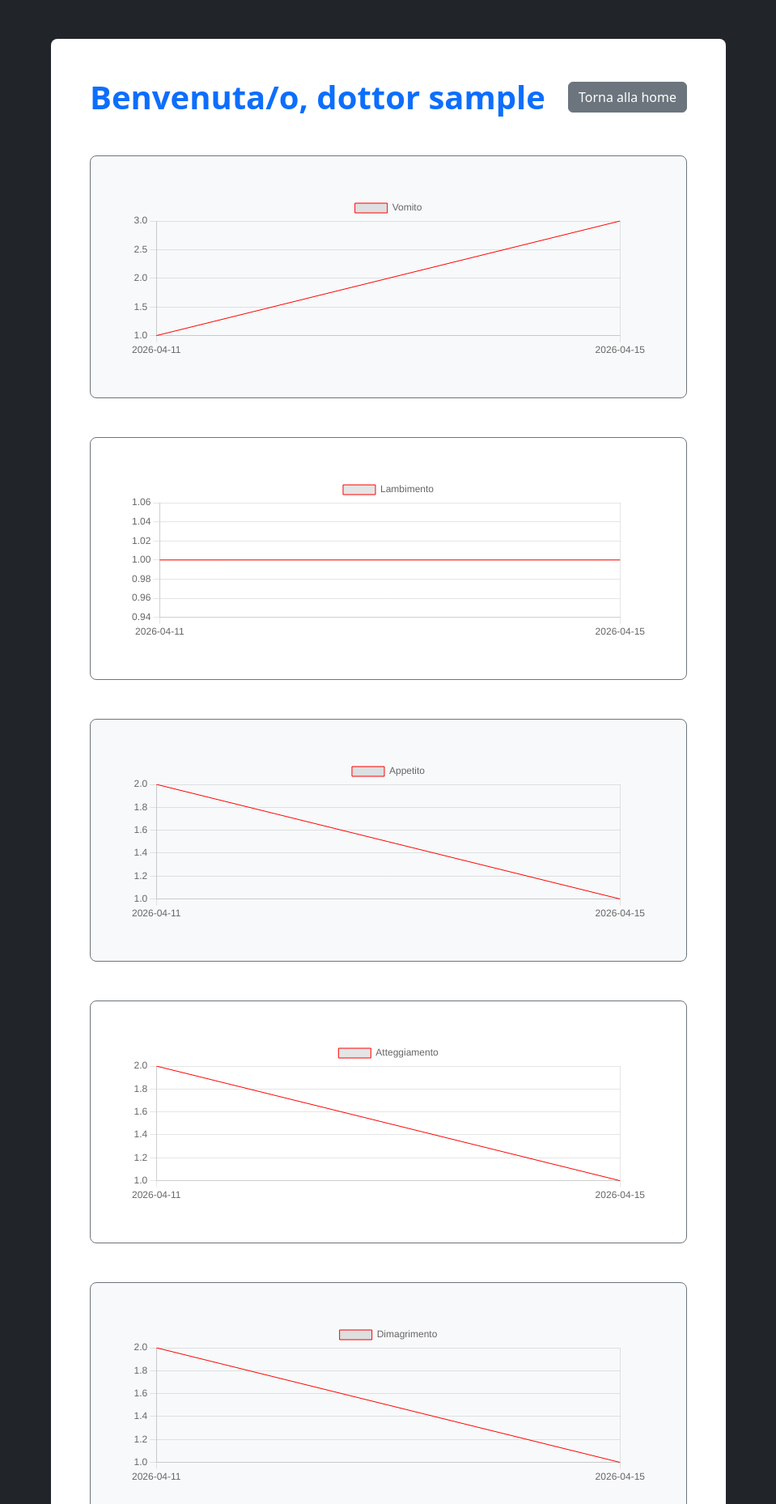
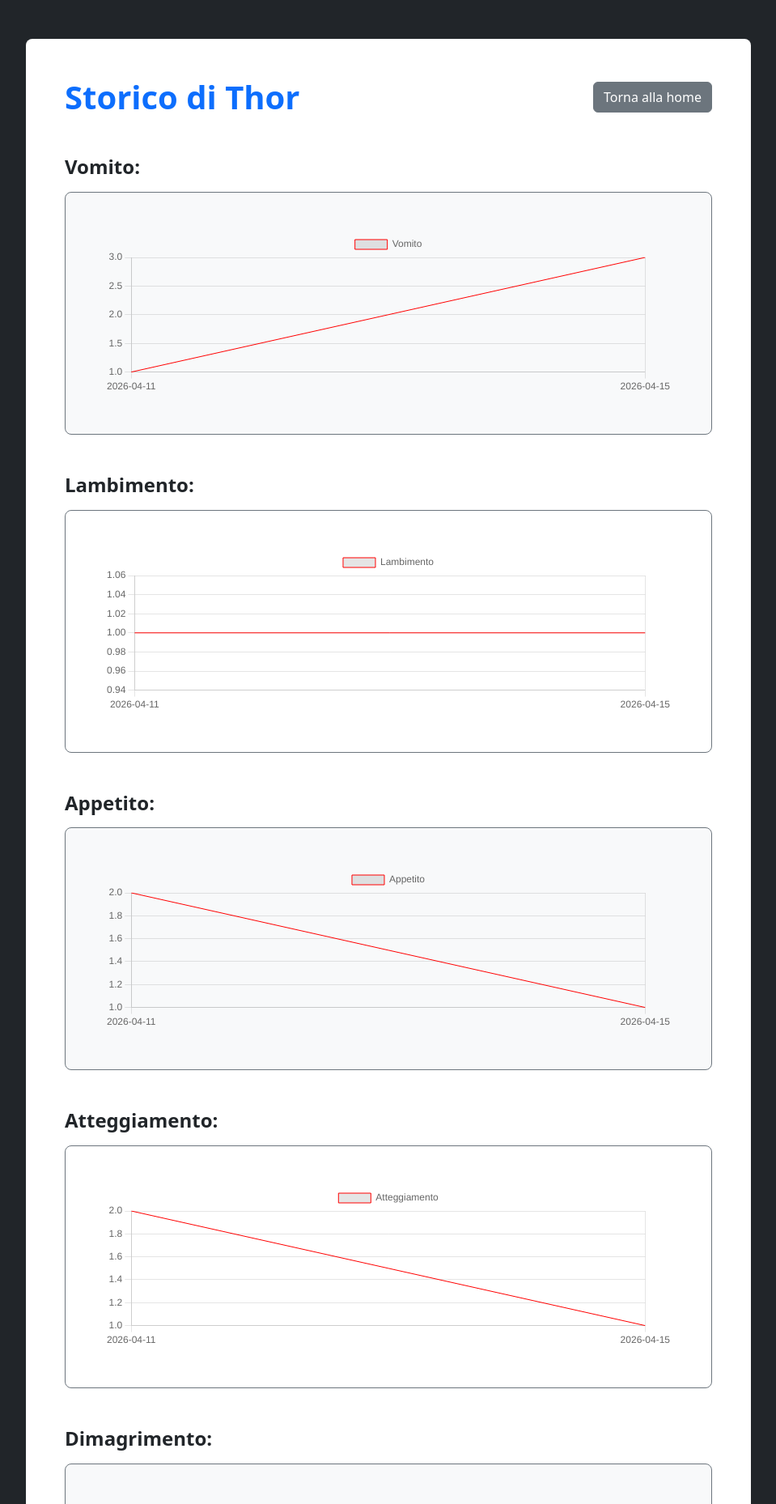
Before and after one commit to Ale-ya/veterinario, a PHP site: page /storico.php?id=1 in a window 1280 px wide. Shown: the top 1858 px of the page at 81% size, without its empty margins (160-1119 px from the left). Run offline with PHP 8.4, Linux system fonts and the light colour scheme; the visitor is signed in with stand-in values (Sample User, id 1); data comes from the database, SQL or seed files in the repository.

Commit message:
risistemazione ui

```diff
--- a/insert_animale.php
+++ b/insert_animale.php
@@ -95,7 +95,7 @@ if(isset($_SERVER["REQUEST_METHOD"]) && $_SERVER["REQUEST_METHOD"] == "POST"){
             //parte di codice presa da https://www.html.it/articoli/date-in-php-come-gestirle/
             $data_età_minima = date('Y-m-d', strtotime('-1 days'));
             $data_età_massima   = date('Y-m-d', strtotime('-25 year'));
-            echo " <input type='date' class='form-control' name='date' id='date' min='{$data_età_massima}' max='{$data_età_minima}'><br><br>";
+            echo " <input type='date' class='form-control' name='date' id='date' min='{$data_età_massima}' max='{$data_età_minima}' value='{$data_età_minima}'><br><br>";
 
             ?>
             <label for="date" class="form-label">Data di nascita: </label>
--- a/storico.php
+++ b/storico.php
@@ -32,8 +32,12 @@ if(isset($_SERVER["REQUEST_METHOD"]) && $_SERVER["REQUEST_METHOD"] == "GET"){
             //TODO button per tornare alla home
             //
         }
+        $sql = "select nome_paziente from pazienti where id = {$id_paziente}";
+        $res = $conn->query($sql);
+        $nome = $res->fetch_assoc();
 
-        $sql = "SELECT data_di_riferimento, a.peso as peso_appetito, att.peso as peso_atteggiamento, d.peso as peso_dimagrimento, f.peso as frequenza_feci_peso, s.peso as sangue_peso, m.peso as muco_peso, flat.peso as flatulenza_peso, lamb.peso as lambimento_peso, v.peso as vomito_peso FROM `log` JOIN appetito a ON id_appetito = a.id JOIN atteggiamento att ON id_atteggiamento = att.id JOIN dimagrimento d on d.id = id_dimagrimento JOIN frequenza_feci f on id_frequenza_feci = f.id JOIN sangue s ON id_sangue=s.id JOIN muco m ON m.id = id_muco JOIN flatulenza flat ON flat.id = id_flatulenza JOIN lambimento lamb ON lamb.id = id_lambimento JOIN vomito v ON v.id = id_vomito WHERE id_paziente = {$id_paziente}; ";
+        $sql = "SELECT data_di_riferimento, a.peso as peso_appetito, att.peso as peso_atteggiamento, d.peso as peso_dimagrimento, f.peso as frequenza_feci_peso, s.peso as sangue_peso, m.peso as muco_peso, flat.peso as flatulenza_peso, lamb.peso as lambimento_peso, v.peso as vomito_peso FROM `log` JOIN appetito a ON id_appetito = a.id JOIN atteggiamento att ON id_atteggiamento = att.id JOIN dimagrimento d on d.id = id_dimagrimento JOIN frequenza_feci f on id_frequenza_feci = f.id JOIN sangue s ON id_sangue=s.id JOIN muco m ON m.id = id_muco JOIN flatulenza flat ON flat.id = id_flatulenza JOIN lambimento lamb ON lamb.id = id_lambimento JOIN vomito v ON v.id = id_vomito  WHERE id_paziente = {$id_paziente}; ";
+
         $res = $conn->query($sql);
         if(!$res){
             $str = "errore durante la connessione al database";
@@ -65,6 +69,7 @@ if(isset($_SERVER["REQUEST_METHOD"]) && $_SERVER["REQUEST_METHOD"] == "GET"){
             }
         }
 
+
     }
 }
 
@@ -84,40 +89,49 @@ if(isset($_SERVER["REQUEST_METHOD"]) && $_SERVER["REQUEST_METHOD"] == "GET"){
 </head>
 <body class="d-flex justify-content-center bg-dark py-5">
 
-    <div class="p-5 text-center bg-white text-dark rounded-3 ">
+    <div class=" p-5 text-center bg-white text-dark rounded-3 " style="min-width: 70vw;">
         <div class="d-flex justify-content-between align-items-center me-auto">
-            <p class="h1 mb-5 fw-bold text-primary me-4">Benvenuta/o, <?php echo  ($_SESSION['usertype'] == 'vet' ? 'dottor ' : '') . $_SESSION['username'] ?></p><br><br>
+            <p class="h1 mb-5 fw-bold text-primary me-4">Storico di <?php echo $nome['nome_paziente'] ?? 'errore database '?> </p><br><br>
             <a href="dashboard_vet.php" class="btn btn-secondary mb-5 ms-1">Torna alla home</a>
         </div>
 
+        <p class="h4 fw-semibold mb-3 text-start">Vomito: </p>
         <div class="p-5 text-center bg-light text-secondary rounded-3 mb-5 border border-secondary border-1 rounded-3" style="height: 300px;">
             <canvas id="vomito"></canvas>
         </div>
 
+        <p class="h4 fw-semibold mb-3 text-start">Lambimento: </p>
         <div class="p-5 text-center bg-white text-secondary rounded-3 mb-5 border border-secondary border-1 rounded-3" style="height: 300px;">
             <canvas id="lambimento"></canvas>
         </div>
 
+        <p class="h4 fw-semibold mb-3 text-start">Appetito: </p>
         <div class="p-5 text-center bg-light text-secondary rounded-3 mb-5 border border-secondary border-1 rounded-3" style="height: 300px;">
             <canvas id="appetito"></canvas>
         </div>
 
+        <p class="h4 fw-semibold mb-3 text-start">Atteggiamento: </p>
         <div class="p-5 text-center bg-white text-secondary rounded-3 mb-5 border border-secondary border-1 rounded-3" style="height: 300px;">
             <canvas id="atteggiamento"></canvas>
         </div>
 
+        <p class="h4 fw-semibold mb-3 text-start">Dimagrimento: </p>
         <div class="p-5 text-center bg-light text-secondary rounded-3 mb-5 border border-secondary border-1 rounded-3" style="height: 300px;">
             <canvas id="dimagrimento"></canvas>
         </div>
+        <p class="h4 fw-semibold mb-3 text-start">Frequenza feci: </p>
         <div class="p-5 text-center bg-white text-secondary rounded-3 mb-5 border border-secondary border-1 rounded-3" style="height: 300px;">
             <canvas id="frequenza_feci"></canvas>
         </div>
+        <p class="h4 fw-semibold mb-3 text-start">Sangue: </p>
         <div  class="p-5 text-center bg-light text-secondary rounded-3 mb-5 border border-secondary border-1 rounded-3" style="height: 300px;">
             <canvas id="sangue"></canvas>
         </div>
+        <p class="h4 fw-semibold mb-3 text-start">Muco: </p>
         <div class="p-5 text-center bg-white text-secondary rounded-3 mb-5 border border-secondary border-1 rounded-3" style="height: 300px;">
             <canvas id="muco"></canvas>
         </div>
+        <p class="h4 fw-semibold mb-3 text-start">Flatulenza: </p>
         <div class="p-5 text-center bg-light text-secondary rounded-3 mb-5 border border-secondary border-1 rounded-3" style="height: 300px;">
             <canvas id="flatulenza"></canvas>
         </div>
```
Also changed, not shown: index.php (+4 -5 lines), info_animale.php (+25 -15 lines).
